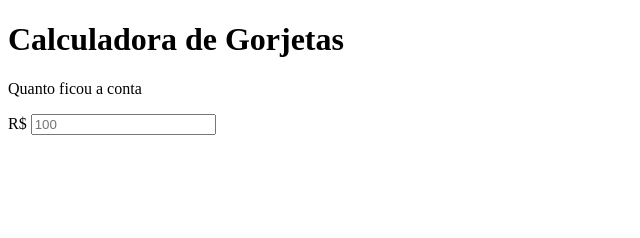
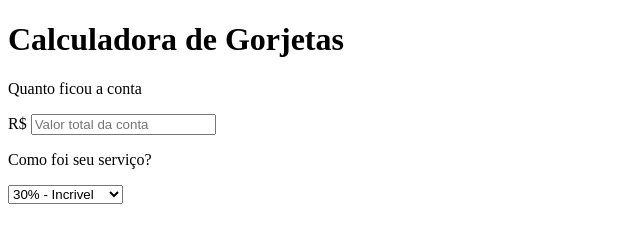
Before and after one commit to danilojduarte/ProjetoPraticoOneBitCode, a plain HTML site: page index.html in a window 1280 px wide. Shown: the whole page, without its empty margins (0-640 px from the left). Drawn offline with Linux system fonts and the light colour scheme.

Commit message:
Criado input "select"

```diff
--- a/index.html
+++ b/index.html
@@ -15,7 +15,21 @@
                 <p>Quanto ficou a conta</p>
             </label>
             <p>
-                R$ <input type="number" placeholder="100" name="bill">
+                R$ <input type="number" placeholder="Valor total da conta" name="bill" id="bill">
+            </p>
+            <label for="serviceQual">
+                <p>
+                    Como foi seu serviço?
+                </p>
+            </label>
+            <p>
+                <select name="serviceQual" id="bill">
+                    <option value="0.3">30% - Incrivel</option>
+                    <option value="0.2">20% - Bom</option>
+                    <option value="0.15">15% - Aceitável</option>
+                    <option value="0.10">10% - Ruim</option>
+                    <option value="0.5">05% - Péssimo</option>
+                </select>
             </p>
         </form>
     </div>
```
